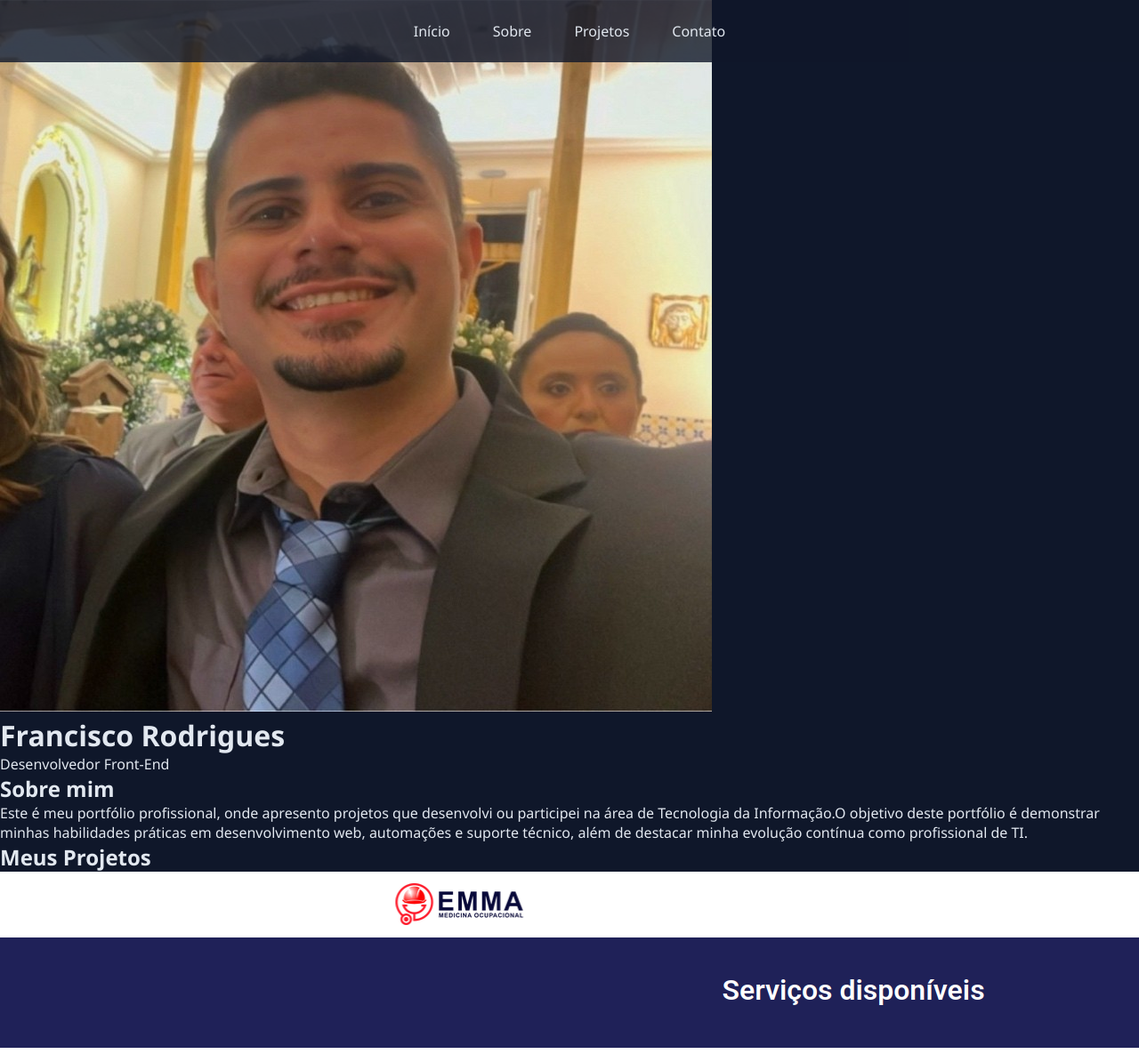
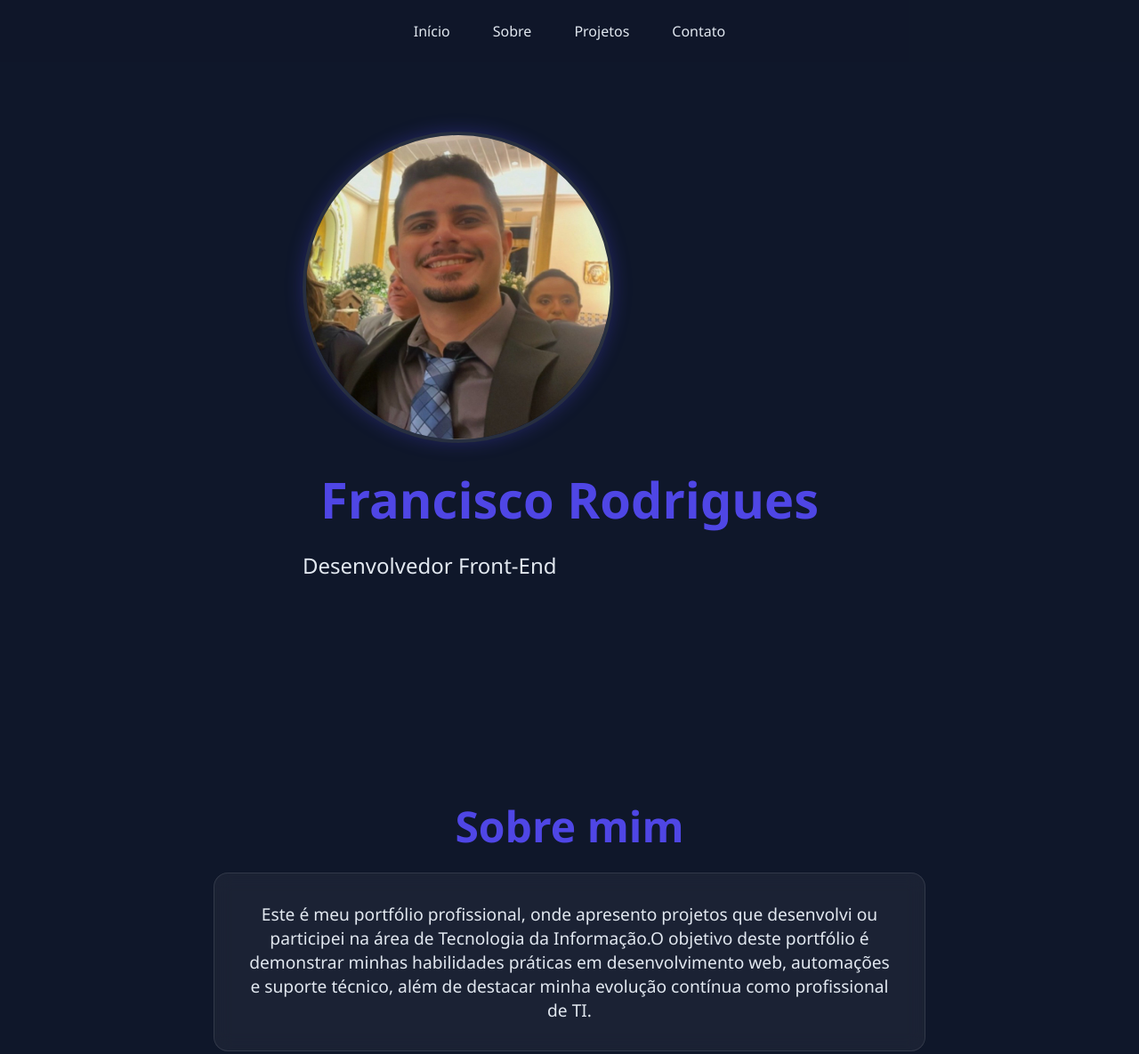
Before and after one commit to franciscojose96/MyPortfolio, a plain HTML site: page index.html in a window 1280 px wide. Shown: the top 1185 px of the page at 89% size. Drawn offline with Linux system fonts and the light colour scheme.

Commit message:
style: sobre mim

```diff
--- a/index.html
+++ b/index.html
@@ -20,7 +20,7 @@
         <div>
             <img class="foto-perfil" src="/img/perfil.jpeg" alt="foto perfil Francisco">
             <h1>Francisco Rodrigues</h1>
-            <p>Desenvolvedor Front-End</p>
+            <p class="cabecalho-sub-titulo">Desenvolvedor Front-End</p>
         </div>
     </main>
 
--- a/style.css
+++ b/style.css
@@ -22,6 +22,8 @@ body {
     background-color: var(--escuro);
     color: var(--claro);
 }
+
+/* Navegação */
 
 .navegacao {
     position: fixed;
@@ -61,3 +63,64 @@ body {
 .menu-link:hover::after {
     width: 100%;
 }
+
+/* main */
+
+.cabecalho {
+    min-height: 100vh;
+    display: flex;
+    justify-content: center;
+    align-items: center;
+    flex-direction: column;
+}
+
+.foto-perfil {
+    width: 350px;
+    height: 350px;
+    box-shadow: 0 0 20px rgba(79, 70, 229, 0.3);
+    border-radius: 50%;
+    border: 4px solid var(--vidro);
+}
+
+h1 {
+    font-size: 3.5rem;
+    color: var(--primaria);
+    font-weight: bold;
+    margin: 20px;
+}
+
+.cabecalho-sub-titulo {
+    font-size: 1.5rem;
+    color: var(--claro);
+}
+
+
+/* Sobre mim */
+
+.sobre {
+    padding: 6rem 2rem;
+}
+
+.sobre-titulo {
+    font-size: 3rem;
+    color: var(--primaria);
+    text-align: center;
+    margin-bottom: 20px;
+
+}
+
+.sobre-caixa {
+    padding: 2rem;
+    max-width: 800px;
+    margin: 0 auto;
+    border-radius: 16px;
+    border: 1px solid var(--vidro);
+    background: rgba(255, 255, 255, 0.05);
+    backdrop-filter: blur(10px);
+}
+
+.sobre-paragrafo {
+    text-align: center;
+    font-size: 1.2rem;
+    color: var(--claro);
+}
```
